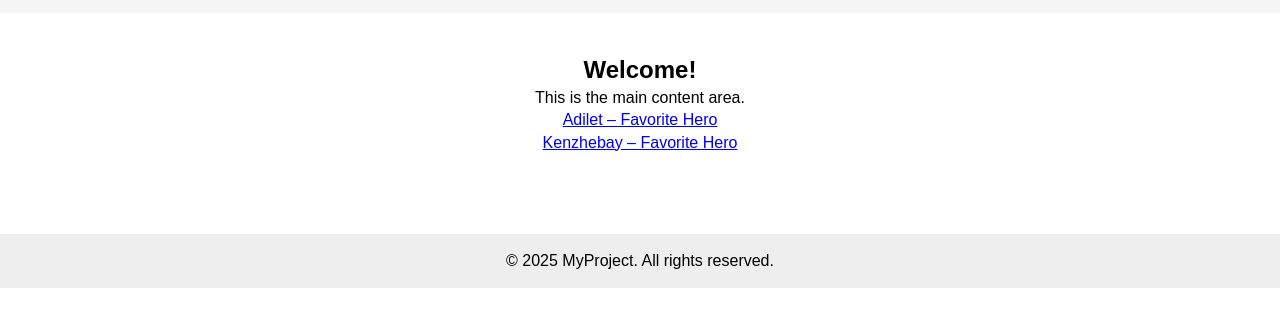
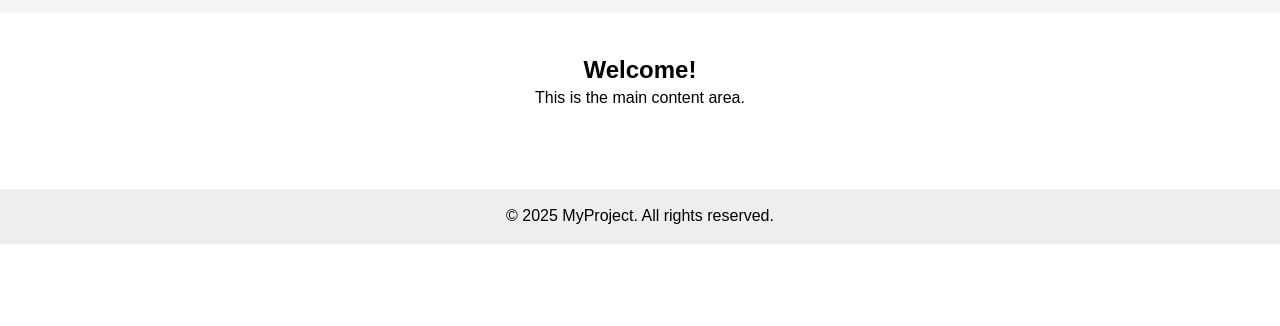
Before and after one commit to DoritoY/git-com-repo, a plain HTML site: page index.html in a window 1280 px wide. Shown: the part 86-412 px from the top of the page. Drawn offline with Linux system fonts and the light colour scheme; a web font is replaced by a local one.

Commit message:
LPR 7–9: contribution by Adilet

```diff
--- a/index.html
+++ b/index.html
@@ -7,7 +7,6 @@
   <link href="https://fonts.googleapis.com/css2?family=Sixtyfour+Convergence&display=swap" rel="stylesheet">
 </head>
 <body>
-
   <header class="site-header">
     <div class="container">
       <h1 class="logo">MyProject</h1>
@@ -23,12 +22,6 @@
     <section class="hero">
       <h2>Welcome!</h2>
       <p>This is the main content area.</p>
-
-  <ul>
-    <li><a href="Atomic-favorite-hero.html">Adilet – Favorite Hero</a></li>
-    <li><a href="Kenzhebay-favorite-hero.html">Kenzhebay – Favorite Hero</a></li>
-  </ul>
-
     </section>
   </main>
 
```
Also changed, not shown: adilet-note.txt (added).
